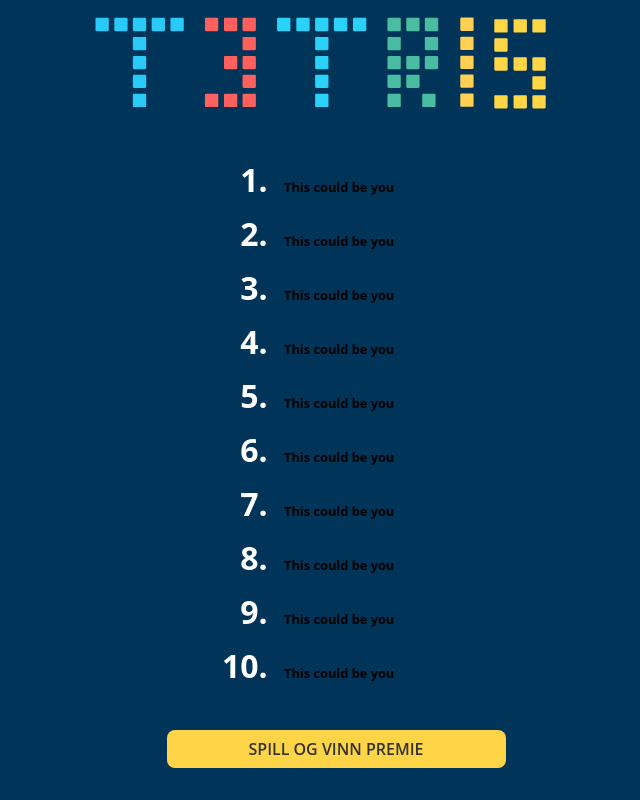
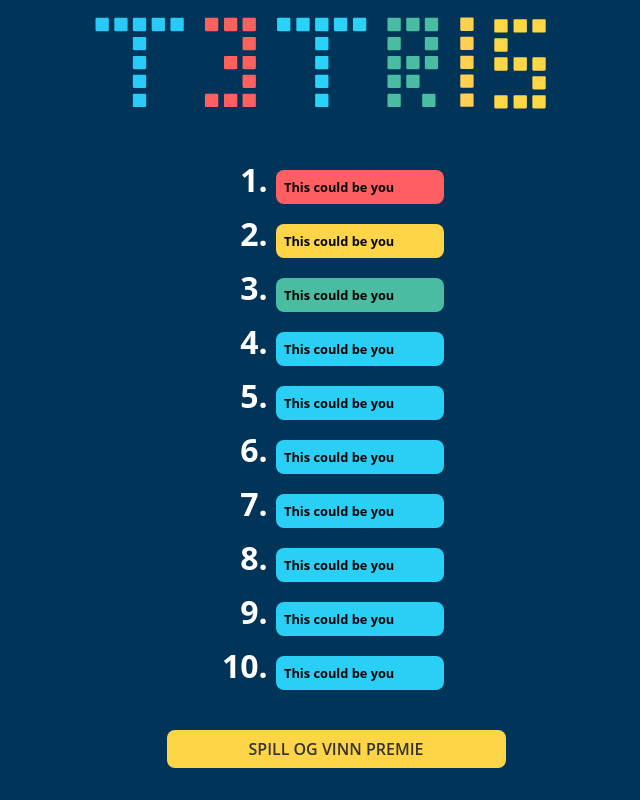
Before and after one commit to Mvbraathen/tetris, a React (Create React App) app: page / in a window 1280 px wide. Shown: the whole page, without its empty margins (320-960 px from the left). Built offline with nearby package versions, Linux system fonts and the light colour scheme; no server answers; a web font is replaced by a local one.

Commit message:
Different color depending on placement

```diff
--- a/src/components/scoreboard/ScoreBoard.module.scss
+++ b/src/components/scoreboard/ScoreBoard.module.scss
@@ -27,8 +27,20 @@
   font-size: xx-large;
   color: white;
 
-  ul display:nth-child(1) {
-    color: red;
+  li {
+    & > div {
+      background-color: #29cff5;
+      color: black;
+    }
+    &:nth-child(1) > * {
+      background-color: #ff5f63;
+    }
+    &:nth-child(2) > * {
+      background-color: #fed546;
+    }
+    &:nth-child(3) > * {
+      background-color: #49bca1;
+    }
   }
 }
 
--- a/src/components/scoreboard/ScoreBoard.tsx
+++ b/src/components/scoreboard/ScoreBoard.tsx
@@ -22,7 +22,7 @@ const ScoreBoard = (props: ScoreBoardProps) => {
         <ol className={css.ScoreBoardList}>
           {[...Array(10).keys()].map((i) => (
             <li key={i}>
-              <Display content="This could be you" style={{ color: 'black' }} />
+              <Display content="This could be you" />
             </li>
           ))}
         </ol>
```
